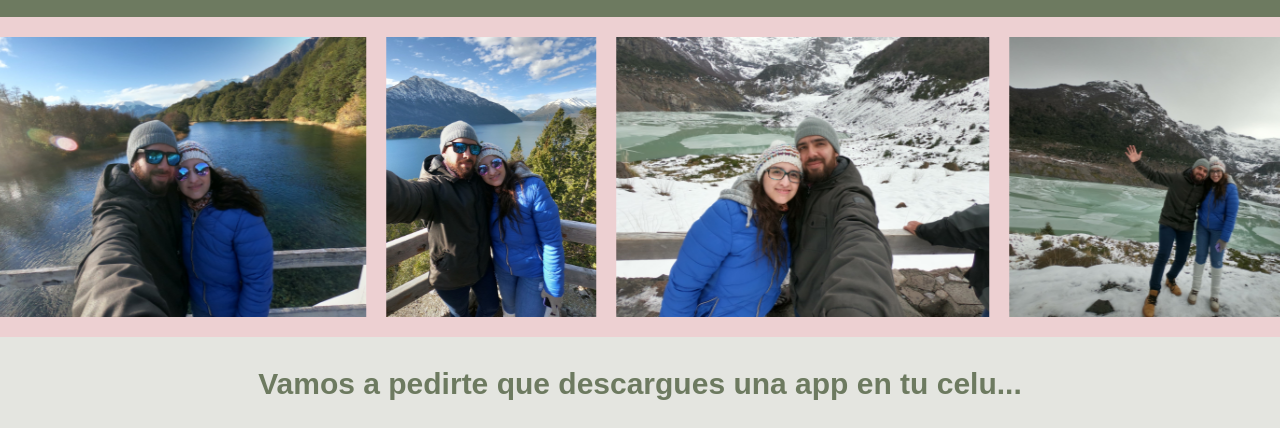
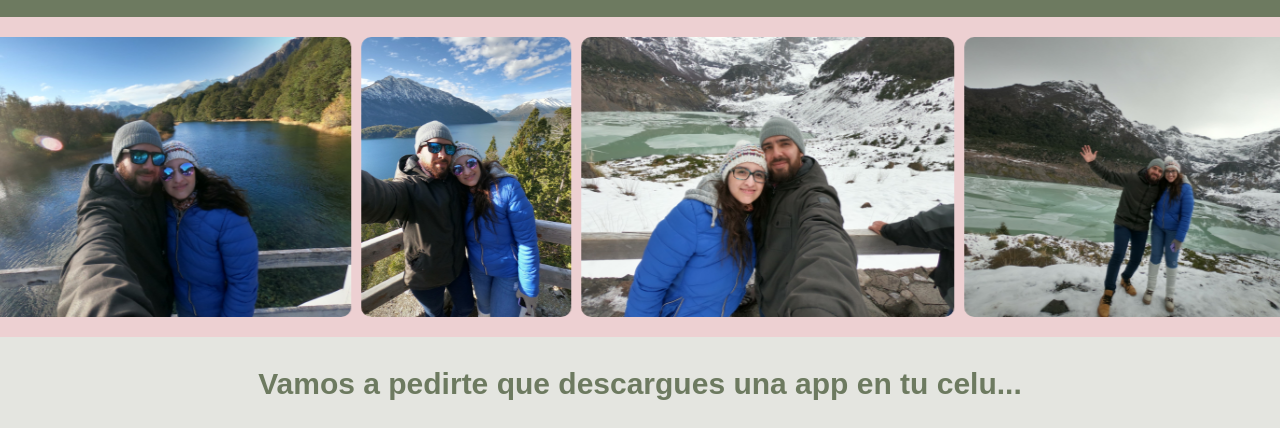
Before and after one commit to julietamendieta/juliyagus_casamiento, a website: page index.html in a window 1280 px wide. Shown: the part 2029-2457 px from the top of the page. Drawn offline with nearby package versions, Linux system fonts and the light colour scheme; a web font is replaced by a local one.

Commit message:
carrusel arreglado

```diff
--- a/scss/layout/main.scss
+++ b/scss/layout/main.scss
@@ -189,7 +189,7 @@ main{
         img{
             height: 280px;
             border-radius: 10px;
-            padding: 0 10px;
+            margin: 0 5px;
         }
     }
 }
```
Also changed, not shown: css/main.css.
